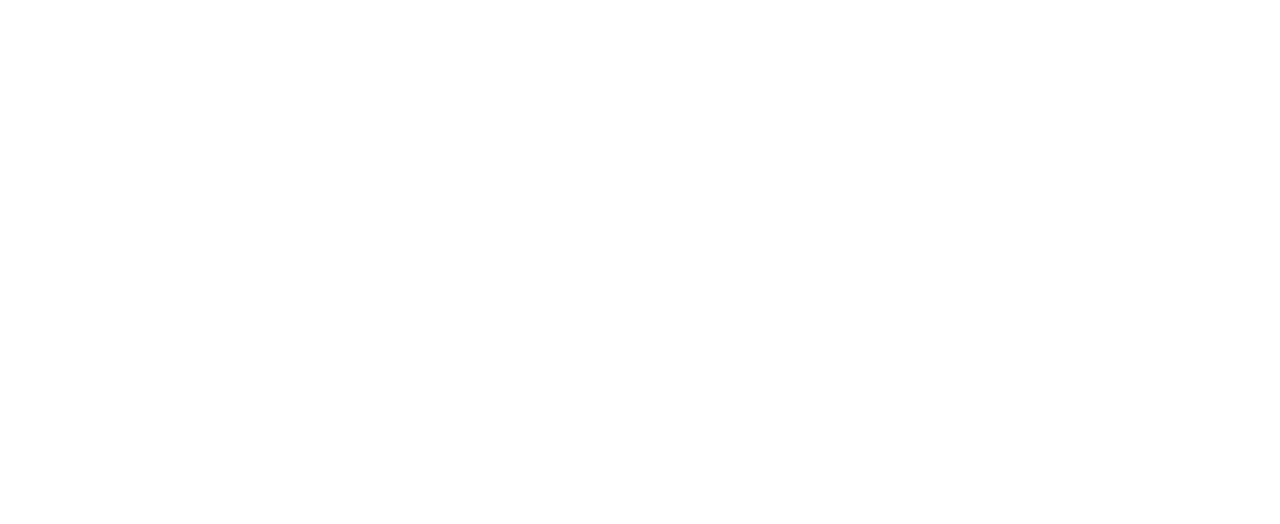
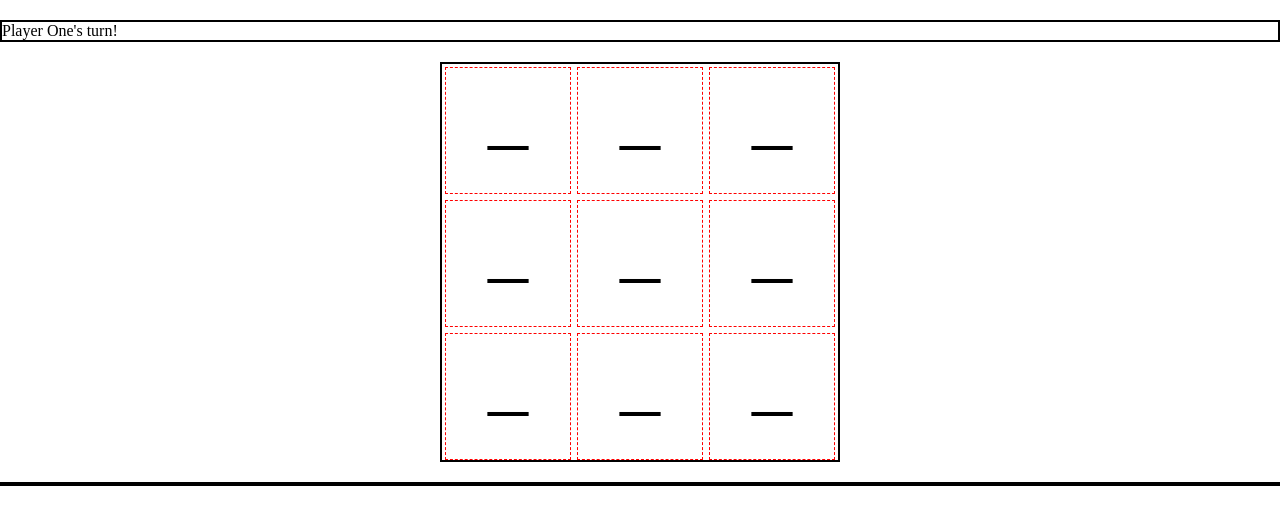
Before and after one commit to frosty-flake/tictactoe-odin, a plain HTML site: page index.html in a window 1280 px wide. Drawn offline with Linux system fonts and the light colour scheme.

Commit message:
Add function to render the board given its state

```diff
--- a/index.html
+++ b/index.html
@@ -4,12 +4,14 @@
     <meta charset="UTF-8">
     <meta name="viewport" content="width=device-width, initial-scale=1.0">
 
-    <script src="script.js"></script>
+    <script src="script.js" defer></script>
     <link rel="stylesheet" href="style.css">
 
     <title>Odin Tic Tac Toe</title>
 </head>
 <body>
-
+    <div id="turn"></div>
+    <div id="board"></div>
+    <div id="log"></div>
 </body>
 </html>
--- a/script.js
+++ b/script.js
@@ -71,7 +71,7 @@ function createPlayer(name, turn) {
     return {name, token};
 }
 
-const gameController = (function(
+const game = (function(
     playerOne = createPlayer("Player One", 1),
     playerTwo = createPlayer("Player Two", 2)) {
 
@@ -79,17 +79,17 @@ const gameController = (function(
 
     activePlayer = playerOne;
 
-    const switchActivePlayer = function() {
+    const switchActivePlayer = () => {
         activePlayer = (activePlayer === playerOne) ? playerTwo : playerOne;
     };
 
-    // function to play in console.
-    const printNextRound = function() {
+    // function to play in console
+    const printNextRound = () => {
         board.printBoard();
         console.log(`It is ${activePlayer.name}'s turn.`)
     }
 
-    const playRound = function(position) {
+    const playRound =(position) => {
         if (!board.checkEmptyCell(position)) {
             console.log(`Cell (${position[0]}, ${position[1]}) is not valid!`);
             return;
@@ -141,5 +141,35 @@ const gameController = (function(
 
     printNextRound();
 
-    return {board, playRound, getActivePlayer};
+    return Object.assign({}, board, {playRound, getActivePlayer});
 })();
+
+const ui = (function() {
+    const playerTurnTracker = document.querySelector("#turn");
+    const boardDiv = document.querySelector("#board");
+    const logDiv = document.querySelector("log");
+
+    const updateScreen = () => {
+
+        boardDiv.textContent = "";
+
+        const currentBoard = game.getBoard();
+        const currentPlayer = game.getActivePlayer();
+        for (let row of currentBoard) {
+            for (let cell of row) {
+                const cellDiv = document.createElement("div");
+                cellDiv.textContent = cell.getCellToken();
+                boardDiv.appendChild(cellDiv);
+            }
+        }
+
+        playerTurnTracker.textContent = `${currentPlayer.name}'s turn!`;
+
+
+
+    };
+
+    updateScreen();
+
+    return{updateScreen};
+})();
--- a/style.css
+++ b/style.css
@@ -0,0 +1,28 @@
+* {
+    margin: 0; padding: 0;
+    box-sizing: border-box;
+
+}
+
+div {
+    margin: 20px auto;
+    border: 2px solid black;
+}
+
+#board {
+    width: 400px;
+    height: 400px;
+    display: grid;
+    grid-template-columns: repeat(3, 1fr);
+    grid-template-rows: repeat(3, 1fr);
+    justify-items: center;
+    align-items: center;
+}
+
+#board > div {
+    width: 95%;
+    height: 95%;
+    font-size: 5rem;
+    border: 1px dashed red;
+    text-align: center;
+}
```
